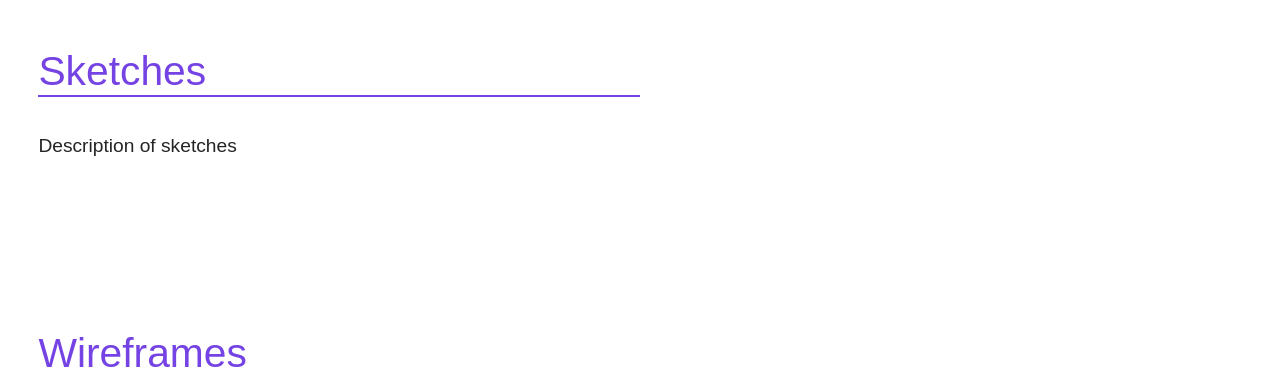
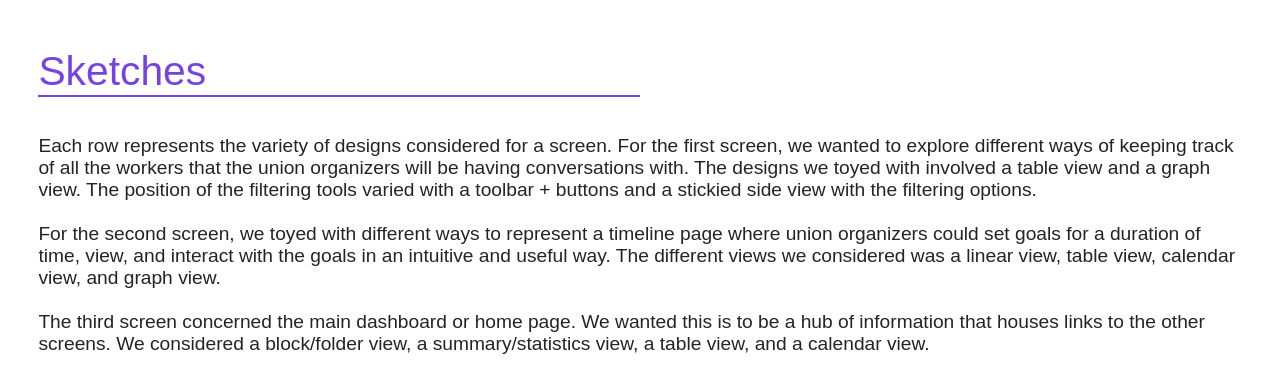
Before and after one commit to anoeticbeaver312/iterative-design, a plain HTML site: page index.html in a window 1280 px wide. Shown: the part 1420-1794 px from the top of the page. Drawn offline with Linux system fonts and the light colour scheme.

Commit message:
sketches info

```diff
--- a/index.css
+++ b/index.css
@@ -244,3 +244,7 @@ hr {
 section {
     margin-bottom: 1rem;
 }
+
+.sketch-images {
+    width: 75%;
+}
--- a/index.html
+++ b/index.html
@@ -86,9 +86,25 @@
     <section>
         <h3>Sketches</h3>
         <hr>
-        <p>Description of sketches</p>
-        <div class="sketch-images">
-            <img/>
+        <p>Each row represents the variety of designs considered for a screen. For the first screen, we wanted
+            to explore different ways of keeping track of all the workers that the union organizers will be having
+            conversations with. The designs we toyed with involved a table view and a graph view. The position of
+            the filtering tools varied with a toolbar + buttons and a stickied side view with the filtering options.
+        </p>
+        <br>
+        <p>For the second screen, we toyed with different ways to represent a timeline page where union organizers
+            could set goals for a duration of time, view, and interact with the goals in an intuitive and useful way.
+            The different views we considered was a linear view, table view, calendar view, and graph view.
+        </p>
+        <br>
+        <p>The third screen concerned the main dashboard or home page. We wanted this is to be a hub of information
+            that houses links to the other screens. We considered a block/folder view, a summary/statistics view, a
+            table view, and a calendar view.
+
+        </p>
+        <br>
+        <div >
+            <img class="sketch-images" src="./sketches.jpeg" alt="sketch-images"/>
         </div>
     </section>
     <section>
```
Also changed, not shown: 2 other files.
